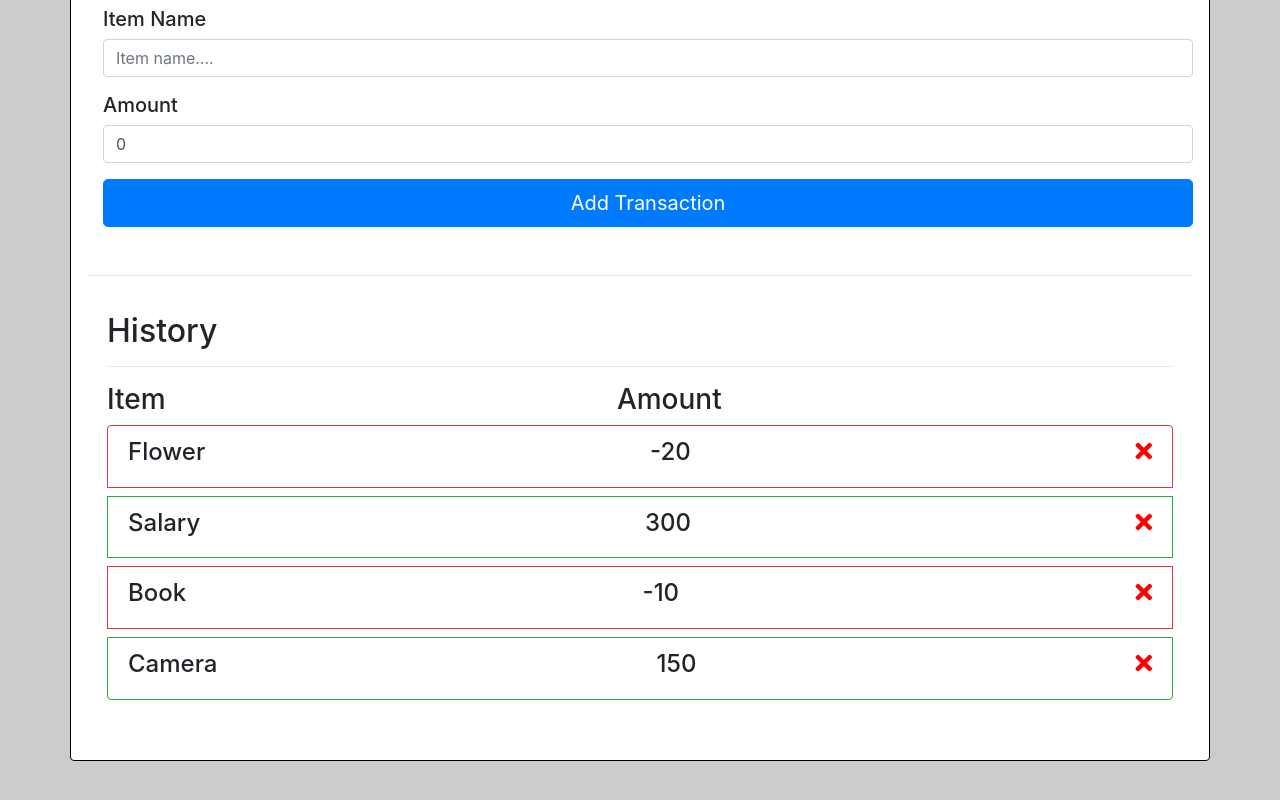
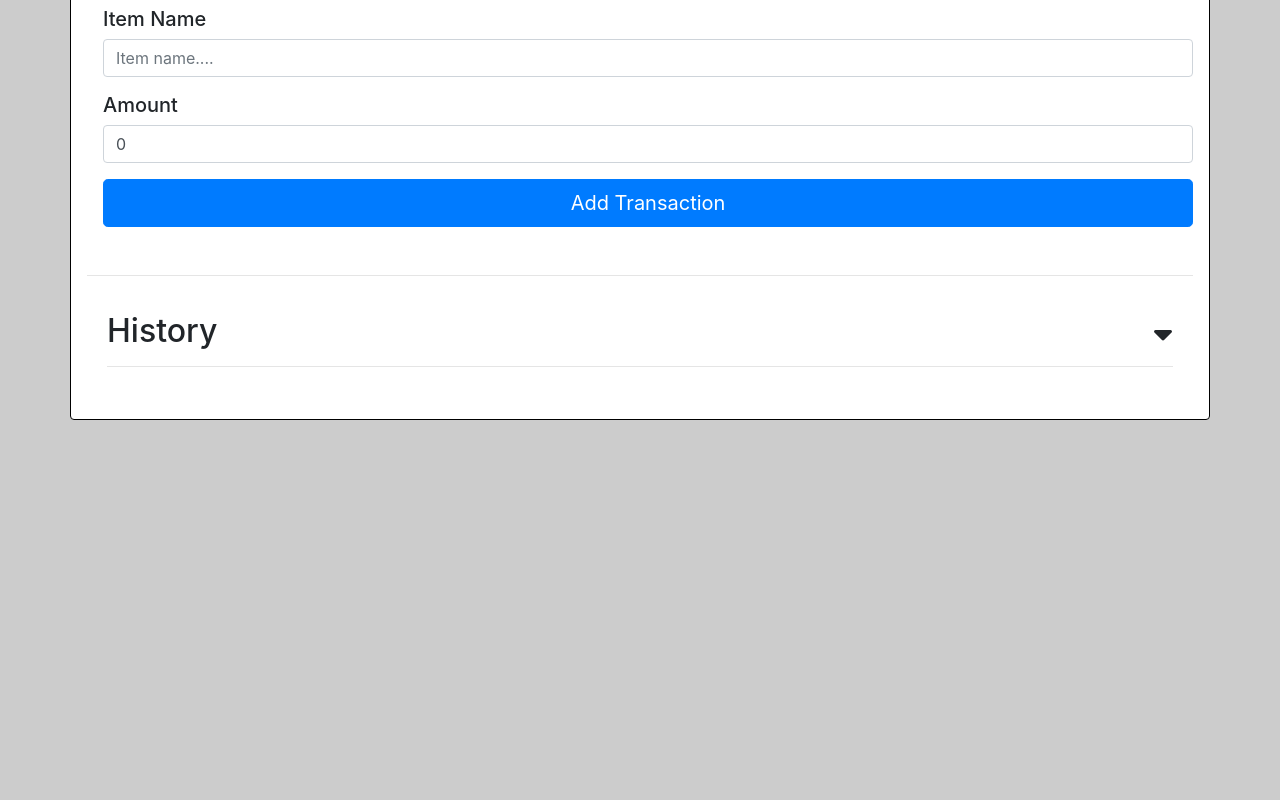
Before and after one commit to ehmusman/expense-tracker-app, a React (Create React App) app: page / in a window 1280 px wide. Shown: the part 582-1382 px from the top of the page. After the commit the page ends 1082 px from the top, so only its background shows below. Built offline with nearby package versions, Linux system fonts and the light colour scheme.

Commit message:
history items are toggeled successfully

```diff
--- a/src/components/History.js
+++ b/src/components/History.js
@@ -1,13 +1,26 @@
-import React, { useContext } from 'react';
+import React, { Fragment, useContext, useState } from 'react';
 import TransactionContext from '../context/transactionContext'
 import Transactions from './Transactions';
 function History() {
+    const [showHistory, setShowHistory] = useState(false)
 
+    const handleShowHistory = () => {
+        setShowHistory(!showHistory)
+    }
     const { transactions } = useContext(TransactionContext);
     return (
         <div className='card-body'>
-            <h2>History</h2>
+            <h2>History
+                 <i className="fas fa-sort-down"
+                    style={{ cursor: 'pointer', float: 'right' }}
+                    onClick={handleShowHistory}
+                ></i>
+            </h2>
+
             <hr />
+
+            {showHistory ? (
+                <Fragment>
                     <div className="d-flex justify-content-between mb-0">
                         <h3>Item</h3>
                         <h3>Amount</h3>
@@ -22,6 +35,10 @@ function History() {
                             />
                         )}
                     </ul>
+                </Fragment>
+            ) :
+                null}
+
         </div>
     )
 }
--- a/src/context/types.js
+++ b/src/context/types.js
@@ -1 +1,2 @@
 export const ADD_TRANSACTION = 'ADD_TRANSACTION';
+export const DELETE_TRANSACTION = 'DELETE_TRANSACTION';
```
Lines whose indentation alone changed are shown as unchanged.
